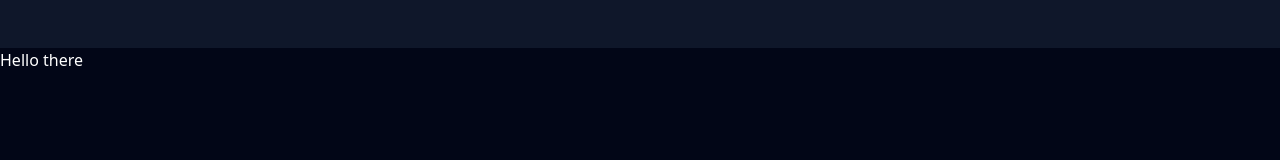
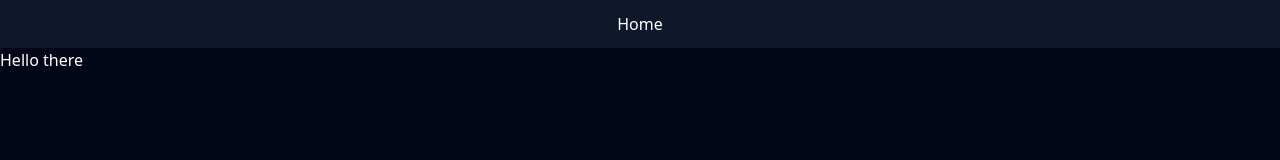
Before and after one commit to b-at-neu/pulse, a Next.js app: page / in a window 1280 px wide. Shown: the top 160 px of the page. Built offline with nearby package versions, Linux system fonts and the light colour scheme.

Commit message:
#11: create navbar layout

```diff
--- a/components/navbar.tsx
+++ b/components/navbar.tsx
@@ -1,3 +1,7 @@
+import Link from "next/link";
+
 export function Navbar() {
-  return <nav className="w-full h-12 bg-slate-900"></nav>;
+  return <nav className="w-full h-12 bg-slate-900 flex flex-row justify-center items-center">
+    <Link className="h-fit hover:text-slate-400" href={""}>Home</Link>
+  </nav>;
 }
```
